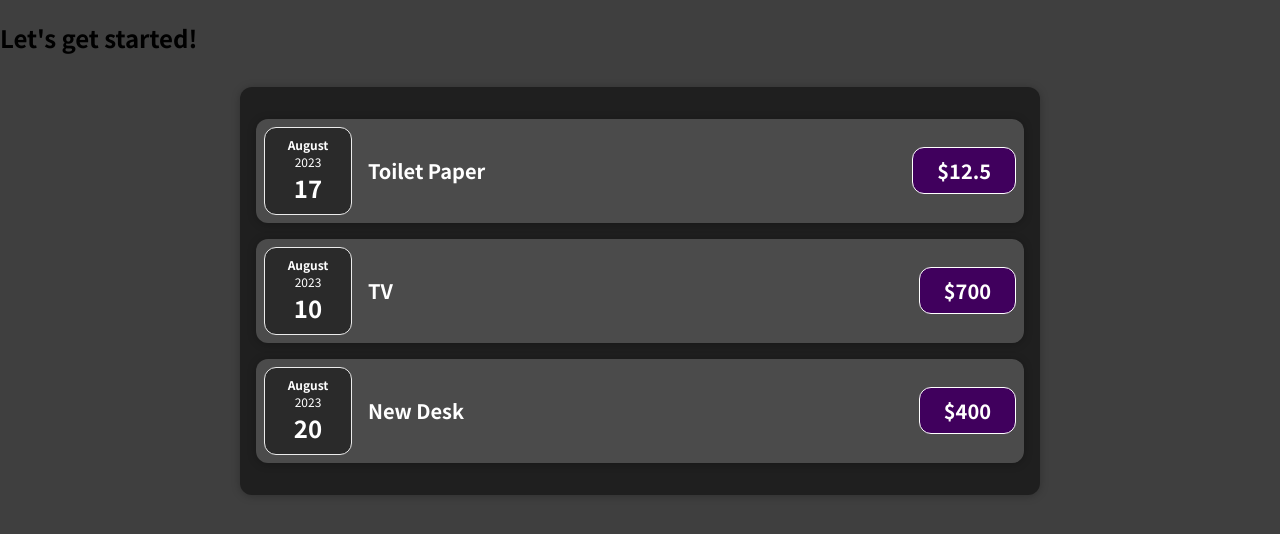
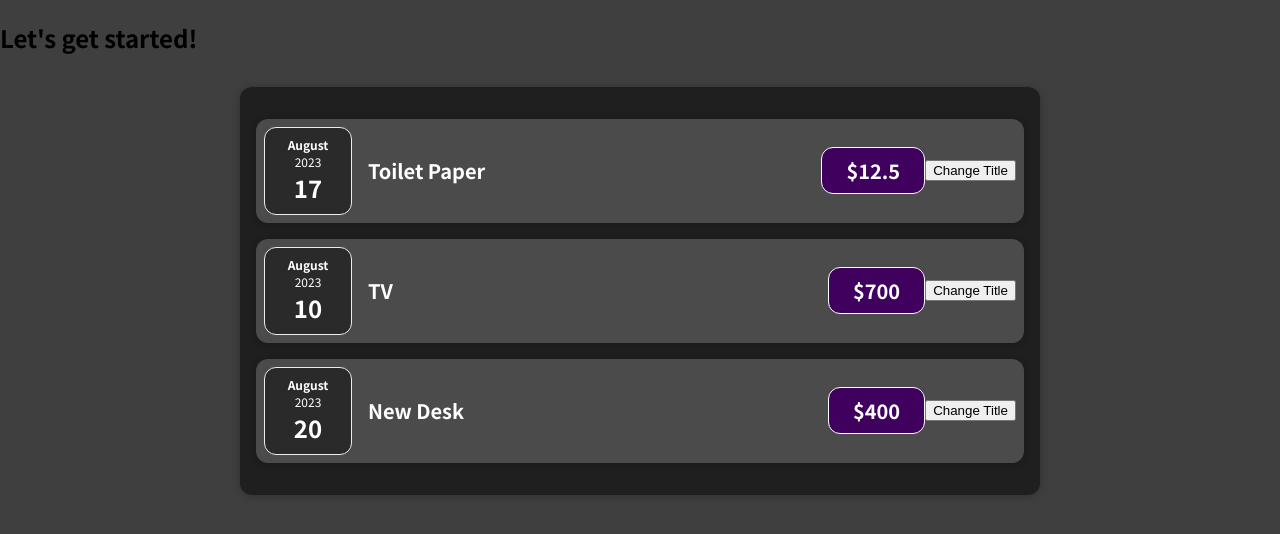
Before and after one commit to SamuelDourado/react-course-2023, a JavaScript app in the folder expense-tracker/: page / in a window 1280 px wide. Shown: the top 534 px of the page. Built offline with nearby package versions, Linux system fonts and the light colour scheme.

Commit message:
Adiciona um manipulador do evento onClick em ExpeseItem

```diff
--- a/expense-tracker/src/components/Expenses/ExpenseItem.js
+++ b/expense-tracker/src/components/Expenses/ExpenseItem.js
@@ -7,6 +7,10 @@ function ExpenseItem(props) {
     const expenseTitle = props.title;
     const expenseAmount = props.amount;
 
+    const clickHandler = () => {
+        console.log("clicked!!!");
+    };
+
     return (
         <Card className='expense-item'>
             <ExpenseDate date={expenseDate}></ExpenseDate>
@@ -14,6 +18,7 @@ function ExpenseItem(props) {
                 <h2>{expenseTitle}</h2>
                 <div className='expense-item__price'>${expenseAmount}</div>
             </div>
+            <button onClick={clickHandler}> Change Title</button>
         </Card>
     )
 }
```
